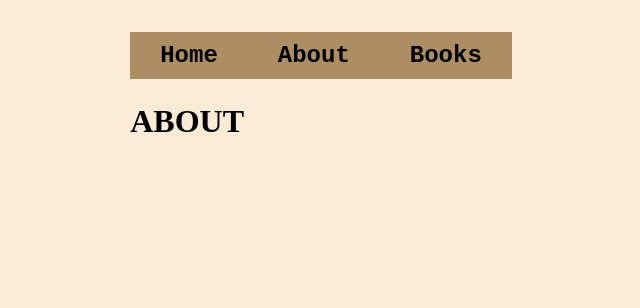
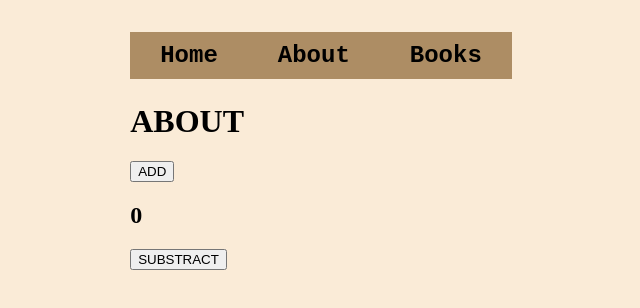
Before and after one commit to TomLindblad/JS-ass-react, a React (Vite) app: page /about in a window 1280 px wide. Shown: the top 308 px of the page, without its empty margins (319-959 px from the left). Built offline with nearby package versions, Linux system fonts and the light colour scheme.

Commit message:
added buttons

```diff
--- a/src/Pages/About.jsx
+++ b/src/Pages/About.jsx
@@ -1,8 +1,24 @@
 function About() {
+
+  let number = 0;
+  console.log (number)
+  const addOne = () => {
+    number++;
+    console.log (number);
+  };
+
+  const removeOne = () => {
+    number--;
+    console.log (number);
+  };
+
 
     return (
       <>
         <h1>ABOUT</h1>
+        <button className="plus-btn" onClick={addOne}>ADD</button>
+        <h2 className="myNumber">0</h2>
+        <button className="minus-btn" onClick={removeOne}>SUBSTRACT</button>
       </>
     );
   }
```
